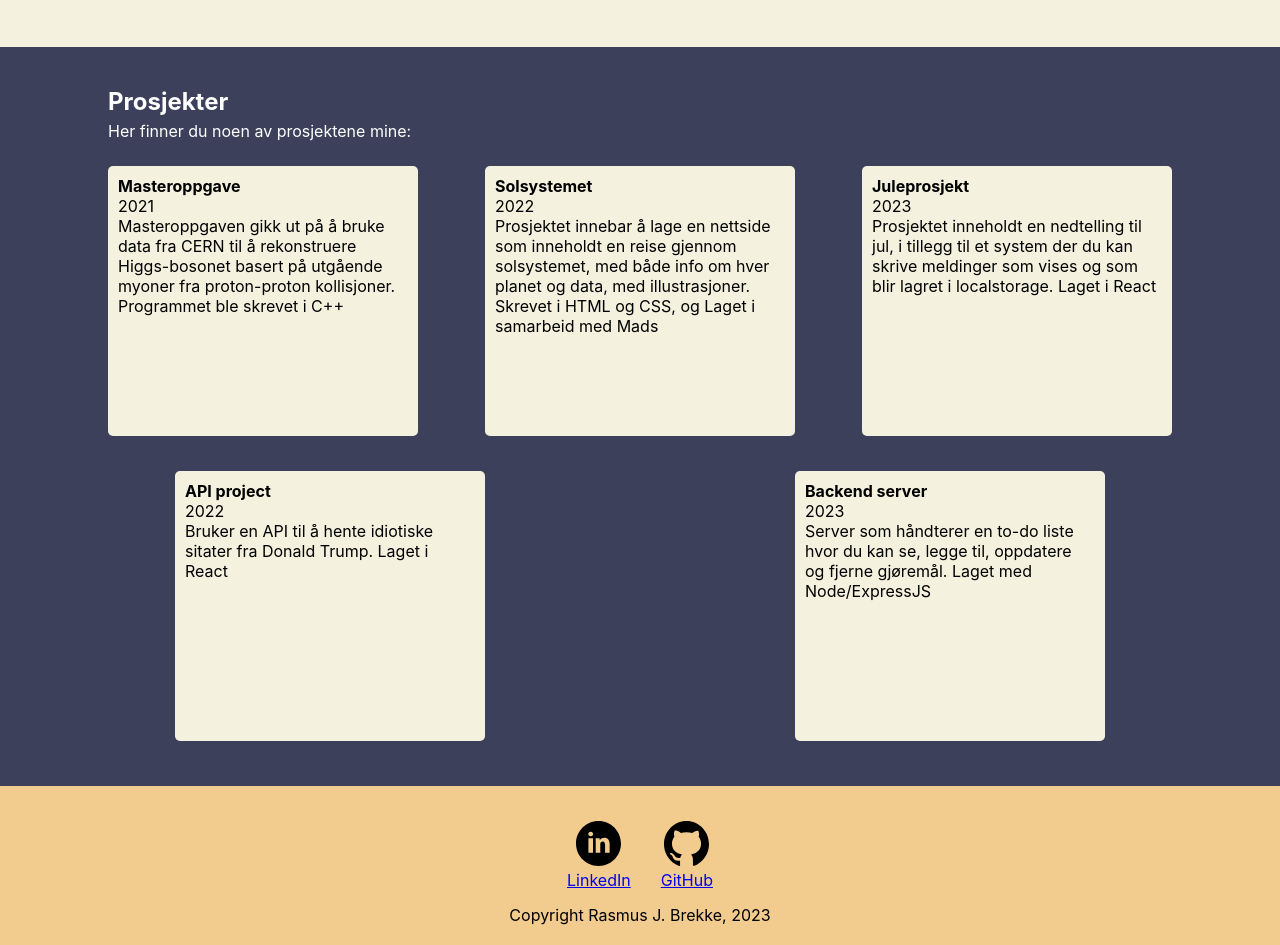
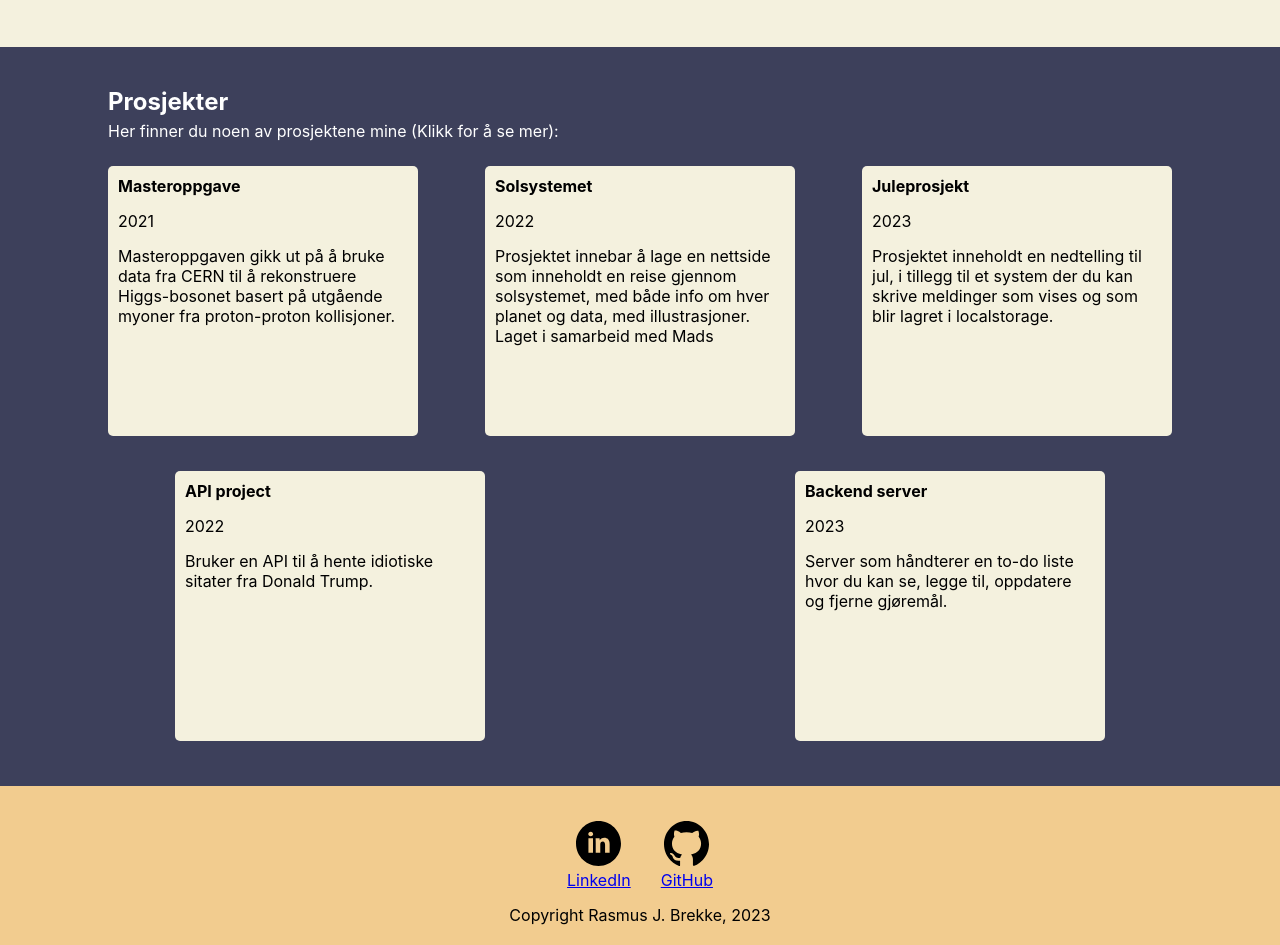
Before and after one commit to RasmusKodehode/portfolio, a React (Create React App) app: page /#/ in a window 1280 px wide. Shown: the part 920-1865 px from the top of the page. Built offline with nearby package versions, Linux system fonts and the light colour scheme.

Commit message:
project pages added

```diff
--- a/src/App.css
+++ b/src/App.css
@@ -186,6 +186,14 @@ main {
 
 #three {
   margin-right: 88px;
+}
+
+.project-title {
+  margin-bottom: 15px;
+}
+
+.project-text {
+  margin-bottom: 15px;
 }
 
 .links {
--- a/src/components/routes/404.jsx
+++ b/src/components/routes/404.jsx
@@ -1,6 +1,6 @@
 export function ErrorPage() {
     return (
-        <div className="page">
+        <div className="API-page">
             <h2>Hmm, det ser ikke ut som den siden eksisterer.</h2>
             <h2>Gå tilbake til hjemmesiden og prøv igjen...</h2>
         </div>
--- a/src/components/routes/landingPage.jsx
+++ b/src/components/routes/landingPage.jsx
@@ -45,7 +45,7 @@ export function LandingPage() {
         <div className="project-section">
           <h2 className="title-about">Prosjekter</h2>
           <p className="indented-text">
-            Her finner du noen av prosjektene mine:
+            Her finner du noen av prosjektene mine (Klikk for å se mer):
           </p>
           <div className="project-showcase">
             <Project
@@ -55,34 +55,34 @@ export function LandingPage() {
               link="/Project1"
               id="one"
             />
-            <ProjectAlt2
+            <Project
               title="Solsystemet"
               date="2022"
               dooblydoo={project2Dooblydoo}
-              link="https://github.com/MadsKodehode/GruppeProjektSolar"
+              link="/Project2"
               id="two"
             />
-            <ProjectAlt
+            <Project
               title="Juleprosjekt"
               date="2023"
               dooblydoo={project3Dooblydoo}
-              link="https://rasmuskodehode.github.io/christmas-project-2022/"
+              link="/Project3"
               id="three"
             />
           </div>
           <div className="project-showcase">
-            <Project2
+            <Project
               title="API project"
               date="2022"
               dooblydoo={project4Dooblydoo}
-              link="/AboutPage/Project3"
+              link="/Project4"
               id="four"
             />
-            <ProjectAlt
+            <Project
               title="Backend server"
               date="2023"
               dooblydoo={project5Dooblydoo}
-              link="https://github.com/RasmusKodehode/to-do-list-server"
+              link="/Project5"
               id="five"
             />
           </div>
--- a/src/components/routes/projectPage2.jsx
+++ b/src/components/routes/projectPage2.jsx
@@ -0,0 +1,15 @@
+export function ProjectPage2() {
+    return (
+      <div className="project-page">
+        <h1 className="indented-text">Solsystemet</h1>
+        <h3 className="indented-text">Periode: 2022</h3>
+        <h3 className="indented-text">Språk/rammeverk: HTML, CSS</h3>
+        <p className="indented-text">Oppgaven gikk ut på å lage en nettside som hadde noe med et solsystem å gjøre. Vi valgte å fokusere på vårt eget solsystem, og ta for oss de viktigste objektene.
+        Teorien er at siden skal kunne brukes i en skolesammenheng, der den kan supplere undervisning om solsystemet for barn. Siden inneholder enkle fakta og morsomme illustrasjoner som er designet selv, samt en om-oss-side og en kontaktside hvor du kan sende inn en tilbakemelding.
+        </p>
+        <p className="indented-text">
+          Du kan se prosjektet <a href="https://github.com/MadsKodehode/GruppeProjektSolar" target="_blank">her</a>.
+        </p>
+      </div>
+    );
+}
--- a/src/components/routes/projectPage3.jsx
+++ b/src/components/routes/projectPage3.jsx
@@ -0,0 +1,14 @@
+export function ProjectPage3() {
+  return (
+    <div className="project-page">
+      <h1 className="indented-text">Juleprosjekt</h1>
+      <h3 className="indented-text">Periode: 2022-2023</h3>
+      <h3 className="indented-text">Språk/rammeverk: React</h3>
+      <p className="indented-text">En nettside der du kan være med å telle ned til jul, og poste hilsninger mens du gleder deg til jul.
+      Siden inneholder en nedtelling som teller ned til julaften, samt et tekstfelt hvor du kan skrive en melding som vises på skjermen med et timestamp. Meldingene lagres i localstorage, så de blir værende selv om du refresher siden eller stenger ned maskinen.</p>
+      <p className="indented-text">
+        Du kan se prosjektet <a href="https://rasmuskodehode.github.io/christmas-project-2022/">her</a>.
+      </p>
+    </div>
+  );
+}
--- a/src/components/routes/projectPage4.jsx
+++ b/src/components/routes/projectPage4.jsx
@@ -0,0 +1,17 @@
+import { Link, Outlet } from "react-router-dom";
+
+export function ProjectPage4() {
+  return (
+    <div className="project-page">
+      <h1 className="indented-text">API Prosjekt</h1>
+      <h3 className="indented-text">Periode: 2022</h3>
+      <h3 className="indented-text">Språk/rammeverk: React</h3>
+      <p className="indented-text">Tester APIen TronaldDump som serverer idiotiske sitater fra Donald Trump.
+      Siden inneholder en knapp som fetcher og viser et tilfeldig sitat.</p>
+      <p className="indented-text">
+        Du kan se prosjektet <Link to="/Project4/project4">her</Link>.
+      </p>
+      <Outlet />
+    </div>
+  );
+}
--- a/src/components/routes/projectPage5.jsx
+++ b/src/components/routes/projectPage5.jsx
@@ -0,0 +1,15 @@
+export function ProjectPage5() {
+  return (
+    <div className="project-page">
+      <h1 className="indented-text">Backend Server</h1>
+      <h3 className="indented-text">Periode: 2023</h3>
+      <h3 className="indented-text">Språk/rammeverk: NodeJS, ExpressJS</h3>
+      <p className="indented-text">
+        En CRUD server med en oppgaveliste, hvor du kan se oppgavene, opprette en ny, redigere og slette oppgaver. Oppgavene lagres som JSON objekter i et array, og kommandoer gjøres via HTTP-requests.
+      </p>
+      <p className="indented-text">
+        Du kan se prosjektet <a href="https://github.com/RasmusKodehode/to-do-list-server">her</a>.
+      </p>
+    </div>
+  );
+}
--- a/src/components/routes/projectPage6.jsx
+++ b/src/components/routes/projectPage6.jsx
@@ -0,0 +1,13 @@
+export function ProjectPage6() {
+  return (
+    <div className="project-page">
+      <h1 className="indented-text">Title</h1>
+      <h3 className="indented-text">Periode:</h3>
+      <h3 className="indented-text">Språk/rammeverk:</h3>
+      <p className="indented-text"></p>
+      <p className="indented-text">
+        Du kan se prosjektet <a href="">her</a>.
+      </p>
+    </div>
+  );
+}
--- /dev/null
+++ b/src/components/scrollToTop.js
@@ -0,0 +1,12 @@
+import {useEffect} from "react";
+import {useLocation} from "react-router-dom";
+
+export function ScrollToTop() {
+    const {pathname} = useLocation();
+
+    useEffect(() => {
+        window.scrollTo(0, 0);
+    }, [pathname]);
+
+    return null;
+}
--- a/src/components/text/textStrings.js
+++ b/src/components/text/textStrings.js
@@ -1,8 +1,8 @@
-export const project1Dooblydoo = "Masteroppgaven gikk ut på å bruke data fra CERN til å rekonstruere Higgs-bosonet basert på utgående myoner fra proton-proton kollisjoner. Programmet ble skrevet i C++";
-export const project2Dooblydoo = "Prosjektet innebar å lage en nettside som inneholdt en reise gjennom solsystemet, med både info om hver planet og data, med illustrasjoner. Skrevet i HTML og CSS, og Laget i samarbeid med Mads";
-export const project3Dooblydoo = "Prosjektet inneholdt en nedtelling til jul, i tillegg til et system der du kan skrive meldinger som vises og som blir lagret i localstorage. Laget i React";
-export const project4Dooblydoo = "Bruker en API til å hente idiotiske sitater fra Donald Trump. Laget i React";
-export const project5Dooblydoo = "Server som håndterer en to-do liste hvor du kan se, legge til, oppdatere og fjerne gjøremål. Laget med Node/ExpressJS";
+export const project1Dooblydoo = "Masteroppgaven gikk ut på å bruke data fra CERN til å rekonstruere Higgs-bosonet basert på utgående myoner fra proton-proton kollisjoner.";
+export const project2Dooblydoo = "Prosjektet innebar å lage en nettside som inneholdt en reise gjennom solsystemet, med både info om hver planet og data, med illustrasjoner. Laget i samarbeid med Mads";
+export const project3Dooblydoo = "Prosjektet inneholdt en nedtelling til jul, i tillegg til et system der du kan skrive meldinger som vises og som blir lagret i localstorage.";
+export const project4Dooblydoo = "Bruker en API til å hente idiotiske sitater fra Donald Trump.";
+export const project5Dooblydoo = "Server som håndterer en to-do liste hvor du kan se, legge til, oppdatere og fjerne gjøremål.";
 export const project6Dooblydoo = "Project 6";
 export const aboutMeText = "Jeg har alltid hatt en interesse for fysikk og teknologi, og i 2021 fullførte jeg en mastergrad i eksperimentell partikkelfysikk ved Universitetet i Bergen. Som en del av studiene lærte jeg grunnleggende programmering, først i Python og så C++, som masteroppgaven min ble skrevet i. Ettr å ha fullført graden bestemte jeg meg for å lære frontend utvikling, så jeg begynte med HTML og Javascript, og siden jeg begynte på kodehode har jeg også lagt til CSS og React. I tillegg har jeg grunnleggende kunnskap om Figma, i tillegg til en introduksjon i backend utvikling i NodeJS/ExpressJS kombinert med SQL og MongoDB databaser."
 export const aboutMeText2 = "Utenom programmering har jeg alltid vært interessert i motorsport, blant annet Formel 1, Rally, og Sportsvogner. Det er i disse kategoriene de nyeste, mest avanserte teknologiene innen bilindustrien blir utviklet og testet i alle tenkelige og utenkelige forhold."
```
Also changed, not shown: src/App.js (+35 -6 lines).
